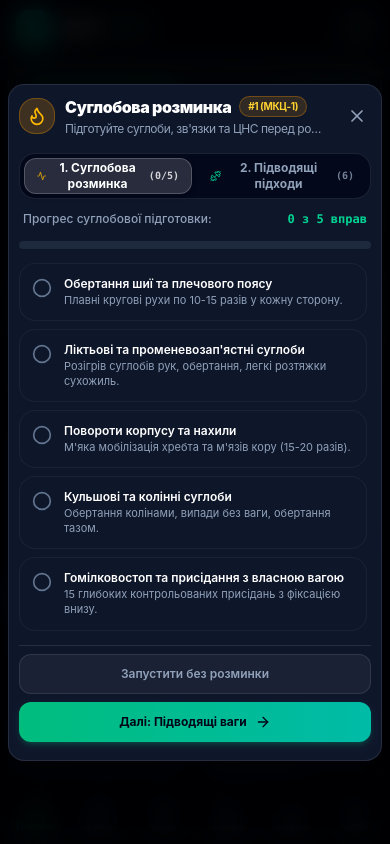
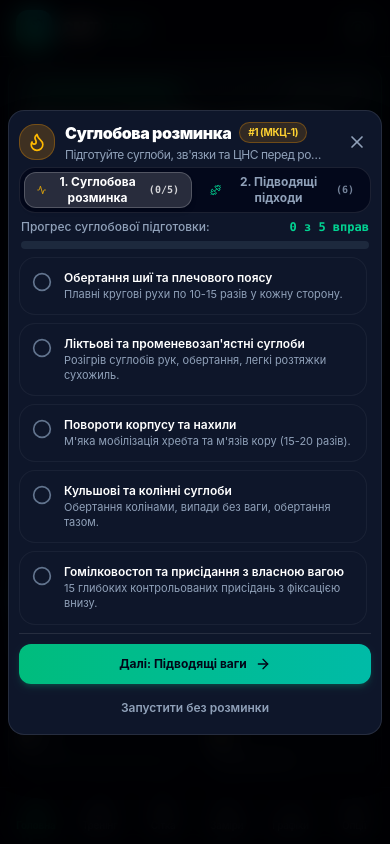
Before and after one commit to 19taurus79/smt_tracker, a Next.js app: page / in a window 390 px wide. Both pictures are taken after a click on the button "Розминка". Shown: the top 844 px of the page. Built offline with nearby package versions, Linux system fonts and the light colour scheme.

Commit message:
fix(warmup): ensure modal body is flex scrollable with pinned footer on mobile

```diff
--- a/src/components/workout/WarmupModal.tsx
+++ b/src/components/workout/WarmupModal.tsx
@@ -89,7 +89,7 @@ export function WarmupModal() {
 
   return (
     <Dialog open={isWarmupModalOpen} onOpenChange={closeWarmupModal} className="max-w-xl">
-      <DialogHeader>
+      <DialogHeader className="shrink-0 mb-1">
         <DialogTitle onClose={closeWarmupModal}>
           <div className="flex items-center gap-2.5">
             <div className="h-9 w-9 rounded-2xl bg-amber-500/20 border border-amber-500/30 flex items-center justify-center text-amber-400 shrink-0">
@@ -113,7 +113,7 @@ export function WarmupModal() {
       </DialogHeader>
 
       {/* Modern 2-Step Segmented Navigation Pills */}
-      <div className="grid grid-cols-2 gap-1.5 p-1 rounded-2xl bg-slate-950/80 border border-white/10 my-1">
+      <div className="grid grid-cols-2 gap-1.5 p-1 rounded-2xl bg-slate-950/80 border border-white/10 shrink-0 mb-1.5">
         <button
           type="button"
           onClick={() => setActiveTab("mobility")}
@@ -151,16 +151,18 @@ export function WarmupModal() {
 
       {/* TAB 1: JOINT MOBILITY */}
       {activeTab === "mobility" && (
-        <div className="space-y-3.5 my-2 animate-in fade-in duration-200">
-          <div className="flex items-center justify-between text-xs text-slate-300 px-1">
+        <div className="flex-1 min-h-0 flex flex-col animate-in fade-in duration-200">
+          <div className="shrink-0 space-y-1.5 px-0.5 mb-2">
+            <div className="flex items-center justify-between text-xs text-slate-300">
               <span className="font-medium text-slate-400">Прогрес суглобової підготовки:</span>
               <span className="font-mono font-bold text-emerald-400">
                 {completedMobilityCount} з {totalMobilityCount} вправ
               </span>
             </div>
             <Progress value={completedMobilityCount} max={totalMobilityCount} className="h-2" />
+          </div>
 
-          <div className="space-y-2 max-h-[50vh] overflow-y-auto scrollbar-none pr-1">
+          <div className="flex-1 min-h-0 space-y-2 overflow-y-auto overscroll-contain scrollbar-none pr-1">
             {localizedMobilityItems.map((item) => (
               <div
                 key={item.id}
@@ -193,23 +195,24 @@ export function WarmupModal() {
           </div>
 
           {/* Tab 1 Actions */}
-          <div className="pt-2 border-t border-white/10 flex flex-col sm:flex-row items-center gap-2">
-            <Button
-              type="button"
-              variant="outline"
-              className="w-full sm:w-auto h-9 text-xs text-slate-400 border-white/10 hover:text-white"
-              onClick={completeWarmupAndStart}
-            >
-              {t.workout.skipToWorkoutDirectly}
-            </Button>
+          <div className="pt-2.5 mt-2 border-t border-white/10 flex flex-col sm:flex-row items-stretch sm:items-center gap-2 shrink-0">
             <Button
               type="button"
               variant="accent"
-              className="w-full sm:flex-1 h-10 font-bold text-xs sm:text-sm flex items-center justify-center gap-2 bg-gradient-to-r from-emerald-500 to-teal-500 text-slate-950 shadow-md shadow-emerald-500/20"
+              className="w-full sm:flex-1 h-10 font-bold text-xs sm:text-sm flex items-center justify-center gap-2 bg-gradient-to-r from-emerald-500 to-teal-500 text-slate-950 shadow-md shadow-emerald-500/20 order-1 sm:order-2"
               onClick={() => setActiveTab("ramp_up")}
             >
               <span>{t.workout.nextStepRampUp}</span>
               <ArrowRight className="h-4 w-4 shrink-0" />
+            </Button>
+            <Button
+              type="button"
+              variant="ghost"
+              size="sm"
+              className="w-full sm:w-auto h-8 sm:h-10 text-xs text-slate-400 hover:text-white order-2 sm:order-1"
+              onClick={completeWarmupAndStart}
+            >
+              {t.workout.skipToWorkoutDirectly}
             </Button>
           </div>
         </div>
@@ -217,9 +220,11 @@ export function WarmupModal() {
 
       {/* TAB 2: WEIGHT RAMP-UP (SUB-WORKOUT PRO RAMP) */}
       {activeTab === "ramp_up" && (
-        <div className="space-y-3 my-2 animate-in fade-in duration-200">
+        <div className="flex-1 min-h-0 flex flex-col animate-in fade-in duration-200">
+          {/* Scrollable area containing rule banner and ramp-up plans */}
+          <div className="flex-1 min-h-0 space-y-2.5 overflow-y-auto overscroll-contain scrollbar-none pr-1">
             {/* Important Rule Banner */}
-          <div className="p-3 rounded-2xl bg-amber-500/10 border border-amber-500/30 flex items-start gap-2.5">
+            <div className="p-2.5 rounded-2xl bg-amber-500/10 border border-amber-500/30 flex items-start gap-2.5">
               <Info className="h-4 w-4 text-amber-400 shrink-0 mt-0.5" />
               <div className="text-[11px] text-amber-200/90 leading-snug">
                 <strong className="text-amber-300 block mb-0.5">
@@ -228,9 +233,6 @@ export function WarmupModal() {
                 {t.workout.rampUpRule}
               </div>
             </div>
-
-          {/* Ramp-up Plans List */}
-          <div className="space-y-3 max-h-[50vh] overflow-y-auto scrollbar-none pr-1">
             {rampUpPlans.length === 0 ? (
               <div className="p-6 text-center text-xs text-slate-400 rounded-2xl bg-white/5 border border-white/10">
                 Немає запланованих вправ для розрахунку.
@@ -331,24 +333,25 @@ export function WarmupModal() {
             )}
           </div>
 
-          {/* Tab 2 Actions */}
-          <div className="pt-2 border-t border-white/10 flex flex-col sm:flex-row items-center gap-2">
-            <Button
-              type="button"
-              variant="outline"
-              className="w-full sm:w-auto h-9 text-xs text-slate-400 border-white/10 hover:text-white"
-              onClick={() => setActiveTab("mobility")}
-            >
-              « {t.workout.jointMobilityTab}
-            </Button>
+          {/* Tab 2 Actions (Footer pinned & ALWAYS visible!) */}
+          <div className="pt-2.5 mt-2 border-t border-white/10 flex flex-col sm:flex-row items-stretch sm:items-center gap-2 shrink-0">
             <Button
               type="button"
               variant="accent"
-              className="w-full sm:flex-1 h-11 font-black text-xs sm:text-sm flex items-center justify-center gap-2 bg-gradient-to-r from-emerald-500 via-emerald-400 to-teal-400 text-slate-950 shadow-lg shadow-emerald-500/30"
+              className="w-full sm:flex-1 h-11 font-black text-xs sm:text-sm flex items-center justify-center gap-2 bg-gradient-to-r from-emerald-500 via-emerald-400 to-teal-400 text-slate-950 shadow-lg shadow-emerald-500/30 order-1 sm:order-2"
               onClick={completeWarmupAndStart}
             >
               <Play className="h-4 w-4 fill-current shrink-0" />
               <span>{t.workout.startSmtWorkout}</span>
+            </Button>
+            <Button
+              type="button"
+              variant="ghost"
+              size="sm"
+              className="w-full sm:w-auto h-8 sm:h-11 text-xs text-slate-400 hover:text-white order-2 sm:order-1"
+              onClick={() => setActiveTab("mobility")}
+            >
+              « {t.workout.jointMobilityTab}
             </Button>
           </div>
         </div>
```
Lines whose indentation alone changed are shown as unchanged.
